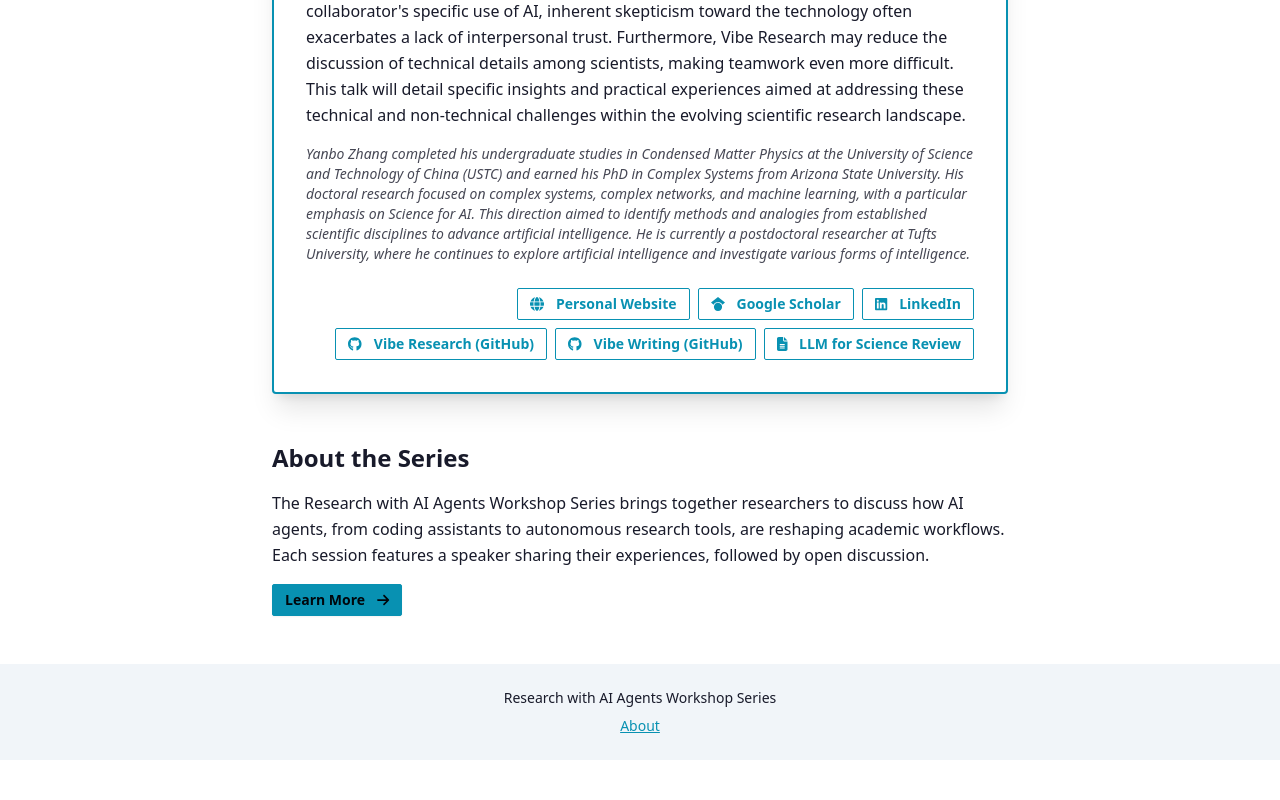
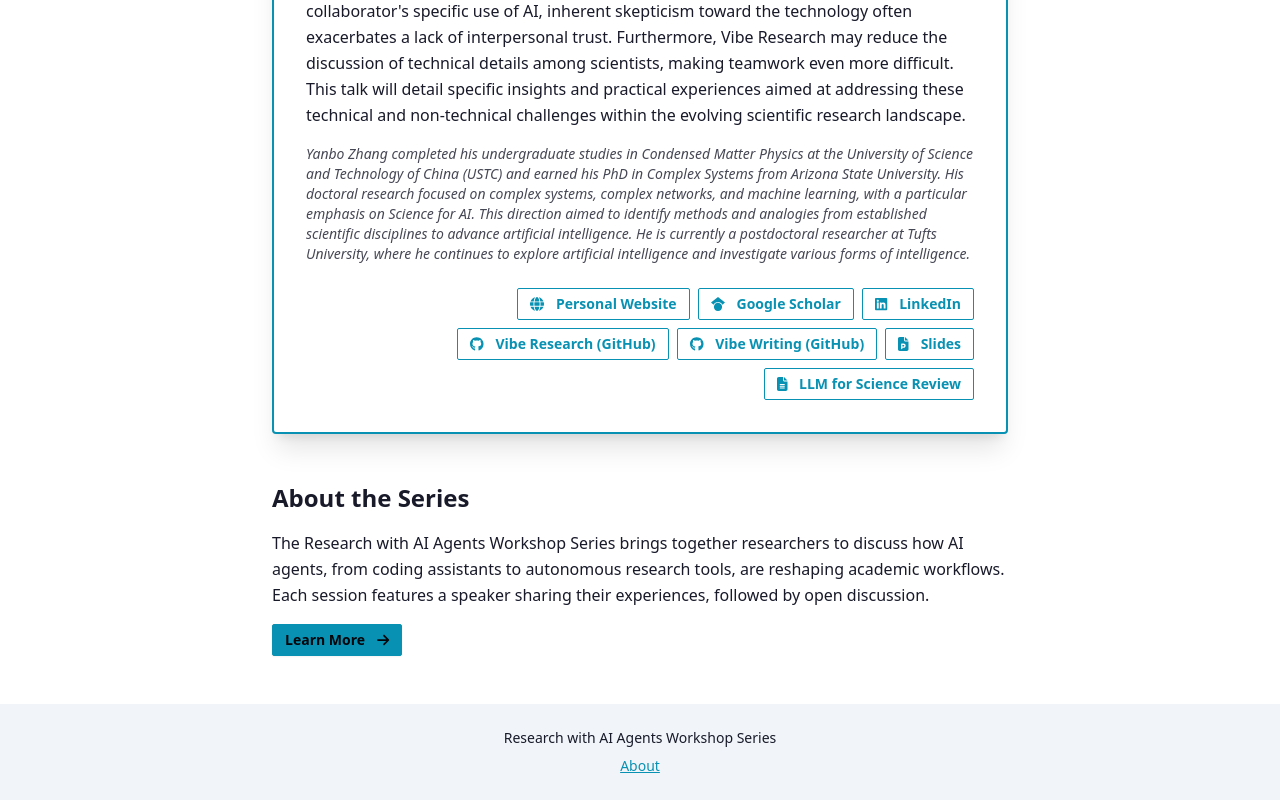
Before and after one commit to Research-with-AI-agents-workshop/Research-with-AI-agents-workshop.github.io, a Vue app: page / in a window 1280 px wide. Shown: the part 1100-1900 px from the top of the page. Before the commit the page ends 1860 px from the top, so only its background shows below. Built offline with nearby package versions, Linux system fonts and the light colour scheme.

Commit message:
feat: add slides for first talk and fix event timing logic
Add Yanbo Zhang's slides PDF and link from events.json with a
PowerPoint icon. Fix upcoming/past event logic so today's completed
talk shows as past, and show "Latest Talk" on homepage when no
upcoming events exist.

```diff
--- a/public/data/events.json
+++ b/public/data/events.json
@@ -14,6 +14,7 @@
       "LinkedIn": "https://www.linkedin.com/in/zhang-yanbo-57b690101/",
       "Vibe Research (GitHub)": "https://github.com/Zhangyanbo/vibe-research-skill",
       "Vibe Writing (GitHub)": "https://github.com/Zhangyanbo/vibe-paper-writing",
+      "Slides": "/slides/vibe-research-trust-collaboration.pdf",
       "LLM for Science Review": "https://www.nature.com/articles/s44387-025-00019-5"
     }
   }
--- a/src/components/EventCard.vue
+++ b/src/components/EventCard.vue
@@ -15,6 +15,7 @@ function linkIcon(label) {
   if (l.includes('google scholar')) return ['fab', 'google-scholar']
   if (l.includes('linkedin')) return ['fab', 'linkedin']
   if (l.includes('github')) return ['fab', 'github']
+  if (l.includes('slides')) return ['fas', 'file-powerpoint']
   if (l.includes('personal website')) return ['fas', 'globe']
   if (l.includes('review') || l.includes('paper')) return ['fas', 'file-lines']
   return ['fas', 'link']
--- a/src/main.js
+++ b/src/main.js
@@ -5,10 +5,10 @@ import '@/app.css'
 
 import { library } from '@fortawesome/fontawesome-svg-core'
 import { FontAwesomeIcon } from '@fortawesome/vue-fontawesome'
-import { faCalendarDays, faLocationDot, faClock, faEnvelope, faArrowRight, faGlobe, faFileLines, faLink } from '@fortawesome/free-solid-svg-icons'
+import { faCalendarDays, faLocationDot, faClock, faEnvelope, faArrowRight, faGlobe, faFileLines, faFilePowerpoint, faLink } from '@fortawesome/free-solid-svg-icons'
 import { faGithub, faBluesky, faTwitter, faLinkedin, faGoogleScholar } from '@fortawesome/free-brands-svg-icons'
 
-library.add(faCalendarDays, faLocationDot, faClock, faEnvelope, faArrowRight, faGlobe, faFileLines, faLink, faGithub, faBluesky, faTwitter, faLinkedin, faGoogleScholar)
+library.add(faCalendarDays, faLocationDot, faClock, faEnvelope, faArrowRight, faGlobe, faFileLines, faFilePowerpoint, faLink, faGithub, faBluesky, faTwitter, faLinkedin, faGoogleScholar)
 
 const app = createApp(App)
 app.component('font-awesome-icon', FontAwesomeIcon)
--- a/src/pages/EventsPage.vue
+++ b/src/pages/EventsPage.vue
@@ -12,14 +12,14 @@ onMounted(async () => {
 const upcoming = computed(() => {
   const today = new Date().toISOString().split('T')[0]
   return events.value
-    .filter(e => e.date >= today)
+    .filter(e => e.date > today)
     .sort((a, b) => a.date.localeCompare(b.date))
 })
 
 const past = computed(() => {
   const today = new Date().toISOString().split('T')[0]
   return events.value
-    .filter(e => e.date < today)
+    .filter(e => e.date <= today)
     .sort((a, b) => b.date.localeCompare(a.date))
 })
 </script>
--- a/src/pages/HomePage.vue
+++ b/src/pages/HomePage.vue
@@ -12,9 +12,17 @@ onMounted(async () => {
 const nextEvent = computed(() => {
   const today = new Date().toISOString().split('T')[0]
   const upcoming = events.value
-    .filter(e => e.date >= today)
+    .filter(e => e.date > today)
     .sort((a, b) => a.date.localeCompare(b.date))
-  return upcoming[0] || events.value[0]
+  return upcoming[0]
+})
+
+const latestPastEvent = computed(() => {
+  const today = new Date().toISOString().split('T')[0]
+  const past = events.value
+    .filter(e => e.date <= today)
+    .sort((a, b) => b.date.localeCompare(a.date))
+  return past[0]
 })
 </script>
 
@@ -39,6 +47,10 @@ const nextEvent = computed(() => {
         <h2 class="text-2xl font-bold mb-6">Upcoming Talk</h2>
         <EventCard :event="nextEvent" :featured="true" />
       </div>
+      <div v-else-if="latestPastEvent">
+        <h2 class="text-2xl font-bold mb-6">Latest Talk</h2>
+        <EventCard :event="latestPastEvent" />
+      </div>
 
       <!-- About Blurb -->
       <div class="mt-12">
```
Also changed, not shown: 1 other file (tests, documents, lock files or other folders).
